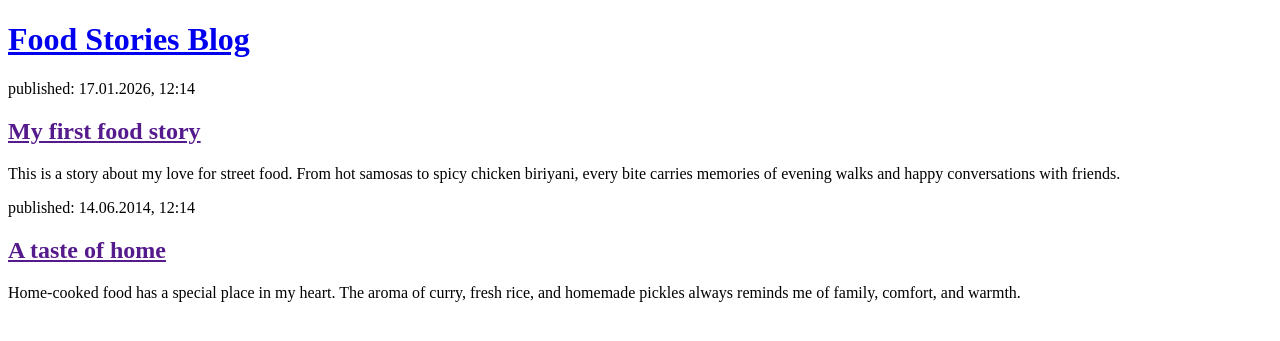
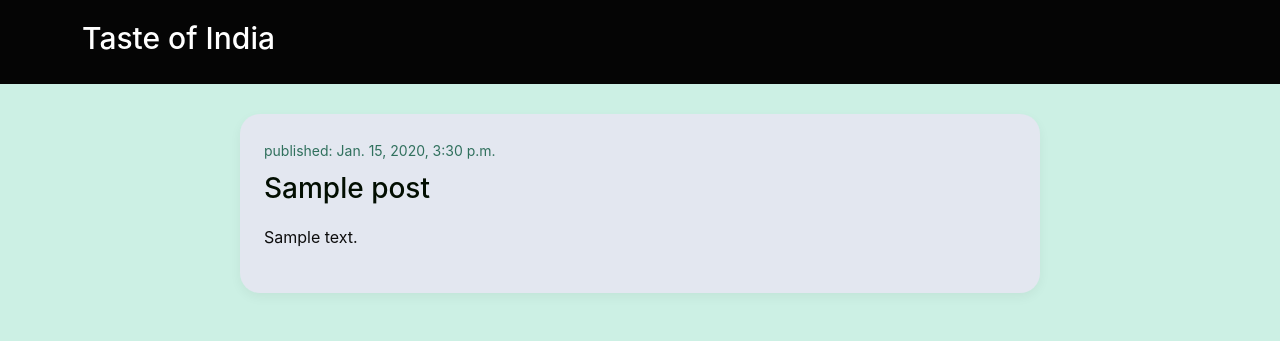
Before and after one commit to Christy2001/mydjango, a Django app: page / in a window 1280 px wide. Shown: the top 341 px of the page. Run offline with Django 5.2, Linux system fonts and the light colour scheme; tables that the repository leaves empty hold one stand-in row (values such as "Sample post").

Commit message:
Added view and template for detailed blog post as well as CSS for the site.

```diff
--- /dev/null
+++ b/blog/static/css/blog.css
@@ -0,0 +1,70 @@
+/* ===== Global ===== */
+body {
+    background-color: hwb(161 80% 6%);
+    font-family: -apple-system, BlinkMacSystemFont, "Segoe UI",
+                 Roboto, Helvetica, Arial, sans-serif;
+    margin: 0;
+    color: hsl(0, 0%, 5%);
+}
+
+/* ===== Header ===== */
+.page-header {
+    background-color: hsl(0, 0%, 2%); /* dark gray */
+    padding: 20px 0;
+}
+
+.page-header h1 {
+    margin: 10;
+    font-size: 30px;
+}
+
+.page-header h1 a {
+    color: #ffffff;
+    text-decoration: none;
+}
+
+/* ===== Post Card ===== */
+.post {
+    background: oklch(92.754% 0.01302 266.74);
+    padding: 24px;
+    margin: 30px auto;
+    max-width: 800px;
+    border-radius: 20px;
+    box-shadow: 0 4px 12px rgba(0, 0, 0, 0.05);
+}
+
+.post h2 {
+    margin-top: 10px;
+    font-size: 28px;
+}
+
+.post h2 a {
+    color: hsl(116, 88%, 3%);
+    text-decoration: none;
+}
+
+.post h2 a:hover {
+    text-decoration: underline;
+}
+
+.post time {
+    font-size: 14px;
+    color: hwb(162 19% 56%);
+}
+
+.post p {
+    line-height: 2;
+    margin-top: 15px;
+}
+
+/* ===== Buttons (future use) ===== */
+.btn-secondary {
+    background-color: transparent;
+    color: #2563eb;
+    border: 1px solid #2563eb;
+}
+
+.btn-secondary:hover {
+    background-color: #2563eb;
+    color: #ffffff;
+}
--- /dev/null
+++ b/blog/templates/blog/base.html
@@ -0,0 +1,23 @@
+{% load static %}
+<!DOCTYPE html>
+<html>
+    <head>
+        <title>Food Stories</title>
+        <link rel="stylesheet" href="https://cdn.jsdelivr.net/npm/bootstrap@5.3.3/dist/css/bootstrap.min.css" integrity="sha384-QWTKZyjpPEjISv5WaRU9OFeRpok6YctnYmDr5pNlyT2bRjXh0JMhjY6hW+ALEwIH" crossorigin="anonymous">
+        <link rel="stylesheet" href="{% static 'css/blog.css' %}">
+    </head>
+    <body>
+    <header class="page-header">
+      <div class="container">
+          <h1><a href="/">Taste of India</a></h1>
+      </div>
+    </header>
+    <main class="container">
+        <div class="row">
+            <div class="col">
+            {% block content %}
+            {% endblock %}
+            </div>
+        </div>
+    </main>
+</body>
--- a/blog/templates/blog/post_list.html
+++ b/blog/templates/blog/post_list.html
@@ -1,31 +1,10 @@
-<!DOCTYPE html>
-<html>
-    <head>
-        <title>Food Stories Blog</title>
-    </head>
-    <body>
-        <header>
-            <h1><a href="/">Food Stories Blog</a></h1>
-        </header>
-
-        <article>
-            <time>published: 17.01.2026, 12:14</time>
-            <h2><a href="">My first food story</a></h2>
-            <p>
-                This is a story about my love for street food. From hot samosas
-                to spicy chicken biriyani, every bite carries memories of
-                evening walks and happy conversations with friends.
-            </p>
-        </article>
-
-        <article>
-            <time>published: 14.06.2014, 12:14</time>
-            <h2><a href="">A taste of home</a></h2>
-            <p>
-                Home-cooked food has a special place in my heart. The aroma of
-                curry, fresh rice, and homemade pickles always reminds me of
-                family, comfort, and warmth.
-            </p>
-        </article>
-    </body>
-</html>
+{% extends 'blog/base.html' %}
+{% block content %}
+  {% for post in posts %}
+            <article class="post">
+                <time>published: {{ post.published_date }}</time>
+                <h2><a href="{% url 'post_detail' pk=post.pk %}">{{ post.title }}</a></h2>
+                <p>{{ post.text|linebreaksbr }}</p>
+            </article>
+        {% endfor %}
+{% endblock %}
--- a/blog/urls.py
+++ b/blog/urls.py
@@ -3,4 +3,6 @@ from .import views
 
 urlpatterns= [
     path('',views.post_list, name='post_list'),
+    path('post/<int:pk>/', views.post_detail, name='post_detail'),
+
 ]
--- a/blog/views.py
+++ b/blog/views.py
@@ -1,9 +1,11 @@
-
-# show published posts only
-from django.shortcuts import render
+from django.shortcuts import render,get_object_or_404
 from django.utils import timezone
 from .models import Post
 
 def post_list(request):
-    posts=Post.objects.filter(published_date__lte=timezone.now()).order_by('published_date')
-    return render(request, 'blog/post_list.html',{'posts':posts})
+    posts = Post.objects.filter(published_date__lte=timezone.now()).order_by('published_date')
+    return render(request, 'blog/post_list.html', {'posts': posts})
+
+def post_detail(request,pk):
+    post=get_object_or_404(Post, pk=pk)
+    return render(request, 'blog/post_detail.html',{'post':post})
--- a/mysite/settings.py
+++ b/mysite/settings.py
@@ -119,8 +119,7 @@ USE_TZ = True
 # Static files (CSS, JavaScript, Images)
 # https://docs.djangoproject.com/en/5.1/howto/static-files/
 
-STATIC_URL = 'static/'
-STATIC_ROOT = BASE_DIR / 'static'
+STATIC_URL = '/static/'
 
 # Default primary key field type
 # https://docs.djangoproject.com/en/5.1/ref/settings/#default-auto-field
```
Also changed, not shown: blog/templates/blog/post_detail.html (added, +13 -0 lines).
